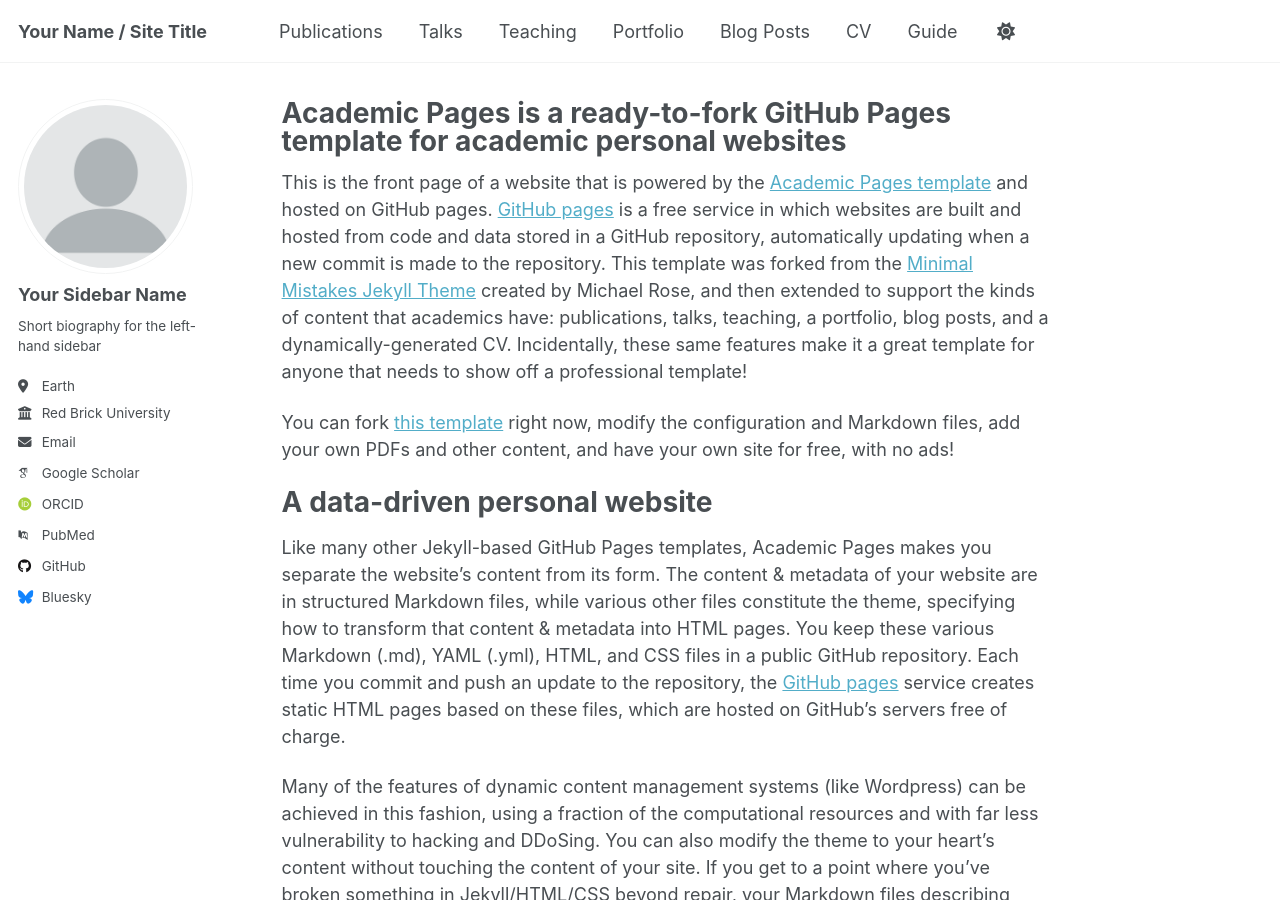
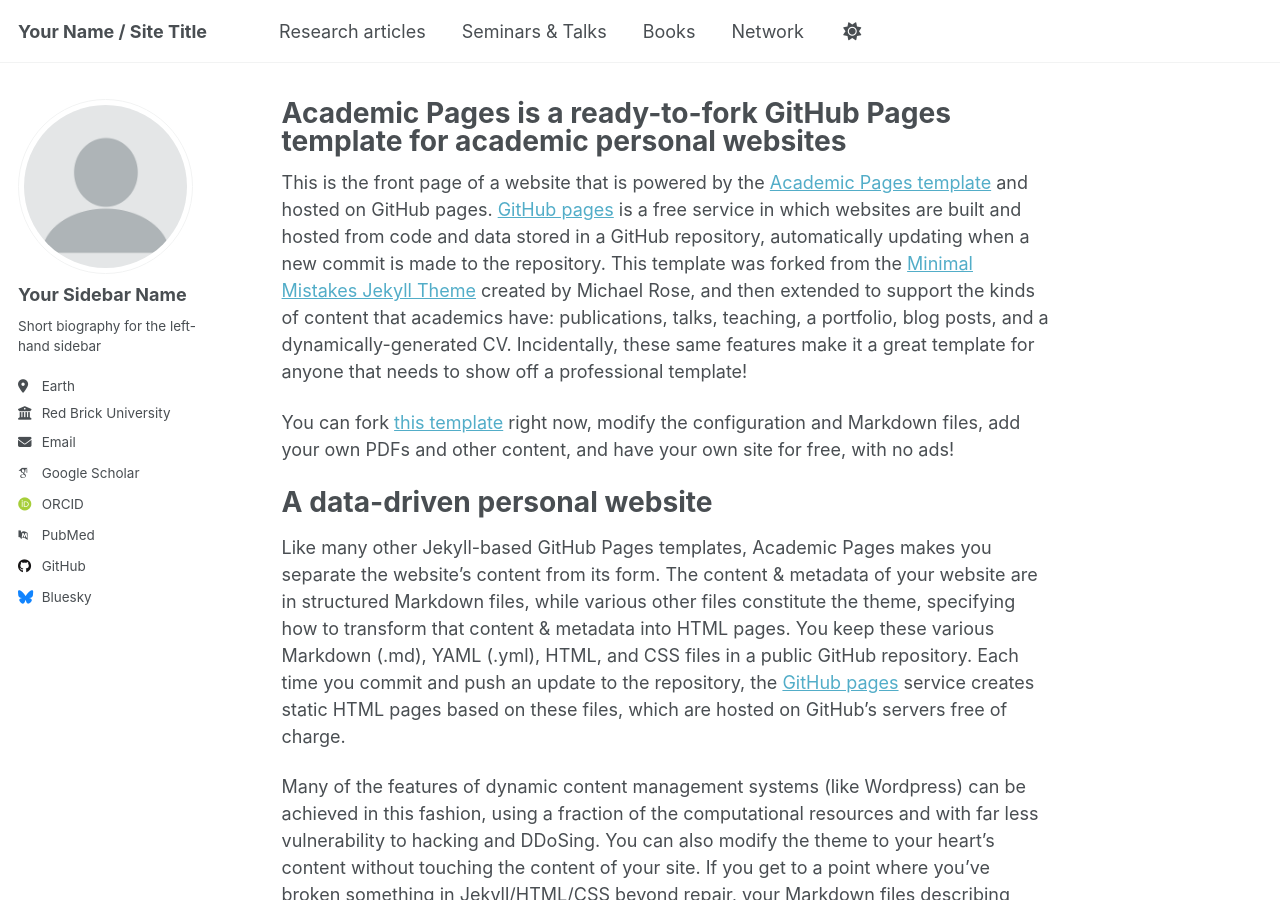
Before and after one commit to IntegratedForestRestoration/IntegratedForestRestoration.github.io, a Jekyll site: the page built from _pages/about.md, in a window 1280 px wide and 900 px high. Built offline with Jekyll 4.4.1, drawn with Linux system fonts in a browser that asks for light colours; some web fonts are replaced; a script that is not in the unit is left out.

Commit message:
Update navigation.yml

```diff
--- a/_data/navigation.yml
+++ b/_data/navigation.yml
@@ -8,26 +8,26 @@
 #      Markdown formatted page while the second is generated using JSON.
 
 main:
-  - title: "Publications"
+  - title: "Research articles"
     url: /publications/
 
-  - title: "Talks"
+  - title: "Seminars & Talks"
     url: /talks/
 
-  - title: "Teaching"
+  - title: "Books"
     url: /teaching/
 
-  - title: "Portfolio"
+  - title: "Network"
     url: /portfolio/
 
-  - title: "Blog Posts"
-    url: /year-archive/
+  #- title: "Blog Posts"
+  #  url: /year-archive/
 
-  - title: "CV"
-    url: /cv/
+  #- title: "CV"
+  #  url: /cv/
 
   # - title: "CV"
   #   url: /cv-json/
 
-  - title: "Guide"
-    url: /markdown/
+  #- title: "Guide"
+  #  url: /markdown/
```
